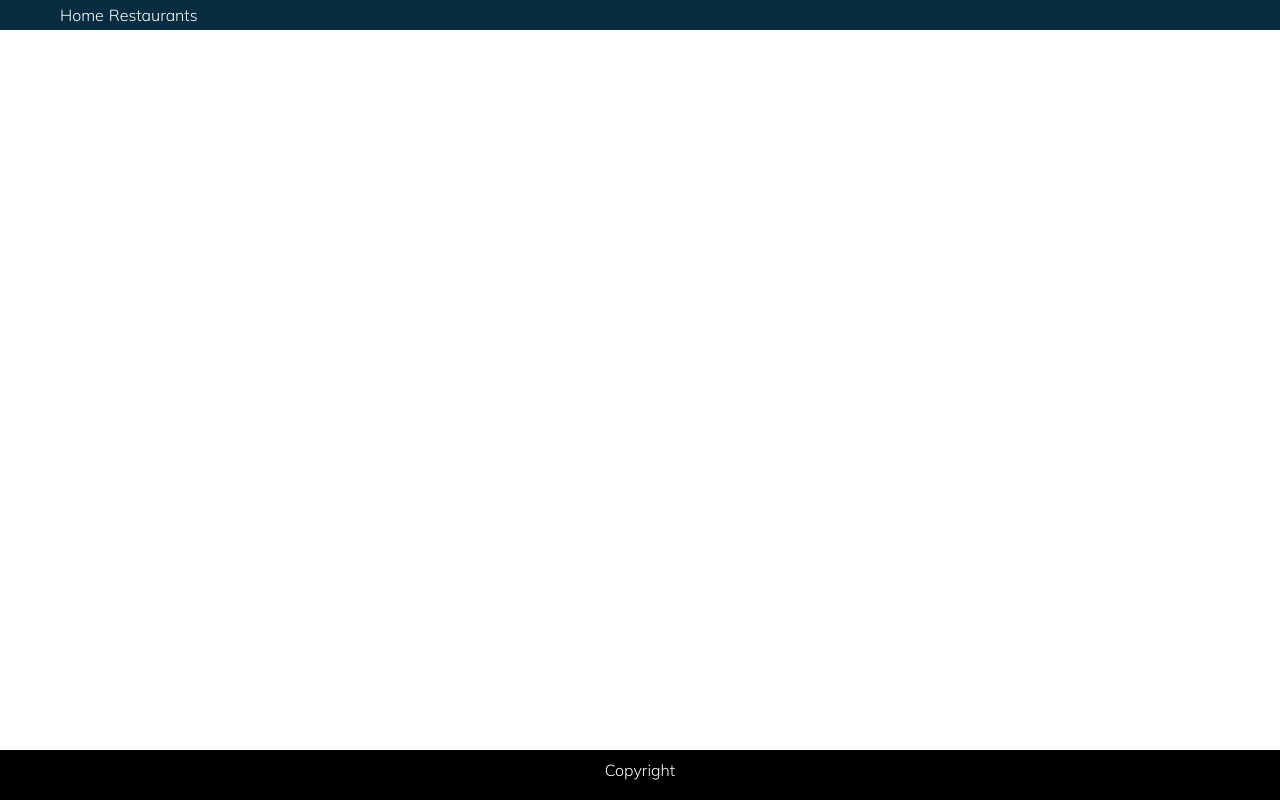
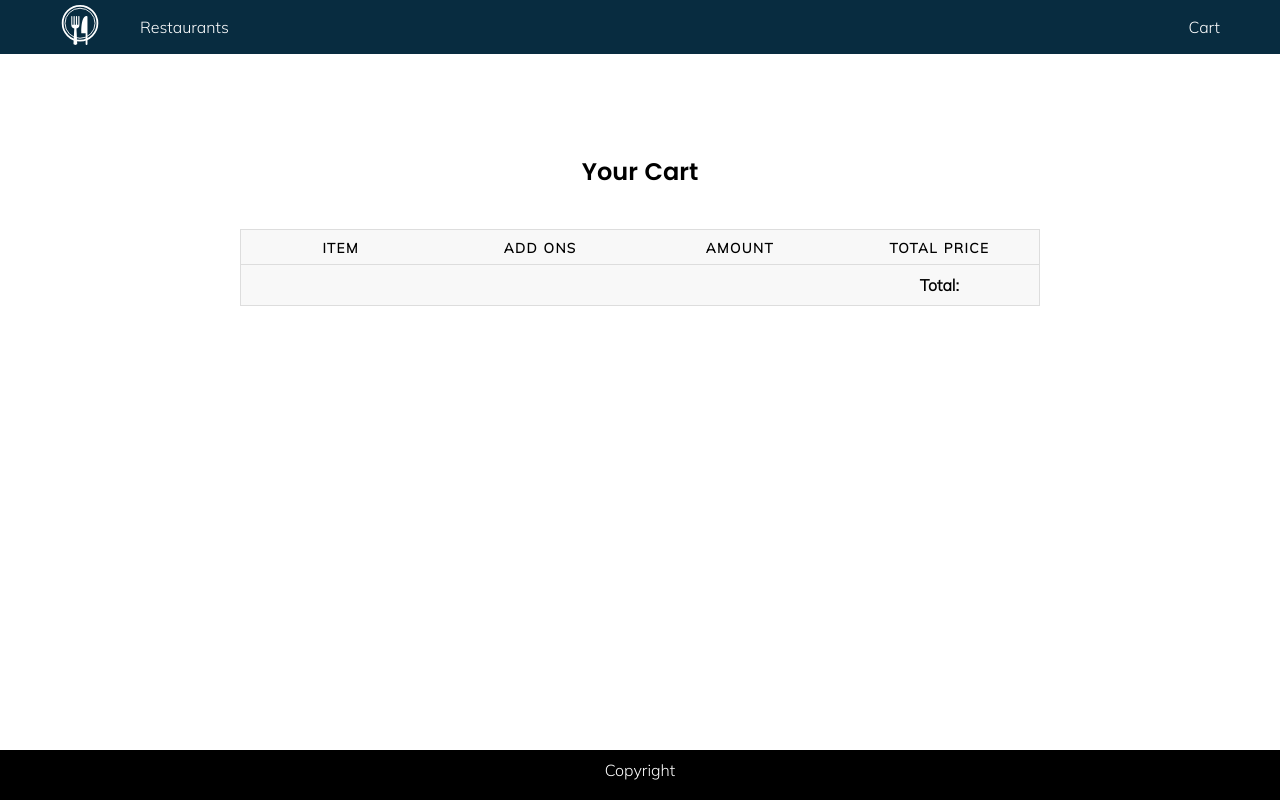
Before and after one commit to ayhanbasmisirli/nuxtfood, a Nuxt app: page /cart in a window 1280 px wide. Built offline with nearby package versions, Linux system fonts and the light colour scheme.

Commit message:
cart added

```diff
--- /dev/null
+++ b/components/AppLogo.vue
@@ -0,0 +1,57 @@
+<template>
+  <svg
+    xmlns="http://www.w3.org/2000/svg"
+    viewBox="0 0 81.5 89.3"
+    width="40"
+    height="40"
+    aria-labelledby="logotitle"
+    role="presentation"
+  >
+    <title id="logotitle">Logo of plate with fork and knife</title>
+    <g id="utensils">
+      <path
+        d="M67.5,79.2V73.4h0V32.6a2,2,0,0,0-2.1-2,6.6,6.6,0,0,0-4.9,2.2c-7.1,7.1-6.9,31.5-6.8,34.3v2h9.7v8.7h0v7.4h0v8.1a2,2,0,0,0,2,2,2,2,0,0,0,2.1-2V79.2Z"
+        transform="translate(-10.1 -6.1)"
+      />
+      <path
+        d="M44.5,90.2,44,82.7h0V79.6h0l-.2-2.2h0V74.3h0l-.9-15.5a8.9,8.9,0,0,0,6.7-8.7V31.8a1.2,1.2,0,0,0-1.2-1.2A1.2,1.2,0,0,0,47,31.8V50.1H44.4V31.8A1.3,1.3,0,0,0,43,30.5a1.3,1.3,0,0,0-1.3,1.3V50.1H39.1V31.8a1.3,1.3,0,0,0-1.4-1.3,1.3,1.3,0,0,0-1.3,1.3V50.1H33.7V31.8a1.1,1.1,0,0,0-1.1-1.2,1.2,1.2,0,0,0-1.2,1.2V50.1a8.9,8.9,0,0,0,6.7,8.7l-.8,13.3L37,77.4h0v3.2h0l-.3,4.1h0l-.4,8.1c0,1.4,3,2.6,4.2,2.6s4.2-1.2,4.2-2.6"
+        transform="translate(-10.1 -6.1)"
+      />
+    </g>
+    <g id="circles">
+      <circle class="cls-1" cx="40.8" cy="40.8" r="33.5" />
+      <circle class="cls-2" cx="40.8" cy="40.8" r="38.8" />
+    </g>
+  </svg>
+</template>
+
+<script>
+export default {}
+</script>
+
+<style lang="scss" scoped>
+#utensils {
+  fill: white;
+}
+
+.cls-1,
+.cls-2 {
+  fill: none;
+  stroke: white;
+  stroke-miterlimit: 10;
+}
+
+.cls-1 {
+  stroke-width: 2px;
+}
+
+.cls-2 {
+  stroke-width: 4px;
+}
+
+@media screen and (max-width: 600px) {
+  #circles {
+    display: none;
+  }
+}
+</style>
--- a/components/AppMenu.vue
+++ b/components/AppMenu.vue
@@ -3,18 +3,28 @@
     <ul>
       <li>
         <nuxt-link exact to="/">
-          Home
+          <AppLogo />
         </nuxt-link>
+      </li>
+      <li>
         <nuxt-link to="/restaurants">
           Restaurants
         </nuxt-link>
       </li>
     </ul>
+    <nuxt-link to="/cart">
+      Cart
+    </nuxt-link>
   </nav>
 </template>
 
 <script>
+import AppLogo from '@/components/AppLogo.vue'
+
 export default {
+  components: {
+    AppLogo
+  }
 
 }
 </script>
--- /dev/null
+++ b/components/AppToast.vue
@@ -0,0 +1,17 @@
+<template>
+  <div>
+    <div class="toast">
+      <slot />
+    </div>
+  </div>
+</template>
+
+<script>
+export default {
+
+}
+</script>
+
+<style lang="scss" scoped>
+
+</style>
--- a/package.json
+++ b/package.json
@@ -14,7 +14,8 @@
   "dependencies": {
     "@nuxtjs/axios": "^5.12.2",
     "core-js": "^3.6.5",
-    "nuxt": "^2.14.6"
+    "nuxt": "^2.14.6",
+    "uuid": "^8.3.1"
   },
   "devDependencies": {
     "@nuxtjs/eslint-config": "^3.1.0",
--- /dev/null
+++ b/pages/cart.vue
@@ -0,0 +1,53 @@
+<template>
+  <main class="cart container">
+    <h2>Your Cart</h2>
+
+    <section>
+      <table>
+        <thead>
+          <tr>
+            <th>Item</th>
+            <th>Add Ons</th>
+            <th>Amount</th>
+            <th>Total Price</th>
+          </tr>
+        </thead>
+        <tbody>
+          <tr v-for="item in cart" :key="item.id">
+            <td>
+              {{ item.item }}
+              <span v-if="item.options">- {{ item.options }}</span>
+            </td>
+            <td>
+              <span v-for="addon in item.addOns" :key="addon" class="comma">{{ addon }}</span>
+            </td>
+            <td>{{ item.count }}</td>
+            <td>{{ item.combinedPrice }}</td>
+          </tr>
+          <tr>
+            <td colspan="3" />
+            <td class="total">
+              Total:
+            </td>
+          </tr>
+        </tbody>
+      </table>
+    </section>
+  </main>
+</template>
+
+<script>
+import { mapState } from 'vuex'
+
+export default {
+  computed: {
+    ...mapState([
+      'cart'
+    ])
+  }
+}
+</script>
+
+<style lang="scss" scoped>
+
+</style>
--- a/pages/items/_id.vue
+++ b/pages/items/_id.vue
@@ -1,19 +1,19 @@
 <template>
-  <div>
   <main class="container">
-      <section
-        class="image"
-        :style="`background: url(/${currentItem.img}) no-repeat center center`"
-      />
+    <section class="image" :style="`background: url(/${currentItem.img}) no-repeat center center`" />
+
     <section class="details">
       <h1>{{ currentItem.item }}</h1>
-        <h3>Price ${{ currentItem.price.toFixed(2) }}</h3>
+
+      <h3>Price: ${{ currentItem.price.toFixed(2) }}</h3>
+
       <div class="quantity">
-          <input type="number" min="1">
-          <button class="primary">
-            Add Chart ${{ currentItem.price.toFixed(2) }}
+        <input v-model="count" type="number" min="1">
+        <button class="primary" @click="addToCart">
+          Add to Cart - ${{ combinedPrice }}
         </button>
       </div>
+
       <fieldset v-if="currentItem.options">
         <legend>
           <h3>Options</h3>
@@ -23,6 +23,7 @@
           <label :for="option">{{ option }}</label>
         </div>
       </fieldset>
+
       <fieldset v-if="currentItem.addOns">
         <legend>
           <h3>Add Ons</h3>
@@ -32,33 +33,47 @@
           <label :for="addon">{{ addon }}</label>
         </div>
       </fieldset>
+
+      <app-toast v-if="cartSubmitted">
+        Order Added!
+        <br>Return to
+        <nuxt-link to="/restaurants">
+          restaurants
+        </nuxt-link>
+      </app-toast>
     </section>
+
     <section class="options">
-        <h3>
-          Description
-        </h3>
+      <h3>Description</h3>
       <p>{{ currentItem.description }}</p>
     </section>
   </main>
-  </div>
 </template>
 
 <script>
 import { mapState } from 'vuex'
+import AppToast from '@/components/AppToast.vue'
+
 export default {
-
+  components: {
+    AppToast
+  },
   data () {
     return {
-      id: this.$route.params.id
-
+      id: this.$route.params.id,
+      count: 1,
+      itemOptions: '',
+      itemAddons: [],
+      itemSizeAndCost: [],
+      cartSubmitted: false
     }
   },
   computed: {
-    ...mapState([
-      'fooddata'
-    ]),
+    ...mapState(['fooddata']),
     currentItem () {
+      // more efficient than forEach because we can break
       let result
+
       for (let i = 0; i < this.fooddata.length; i++) {
         for (let j = 0; j < this.fooddata[i].menu.length; j++) {
           if (this.fooddata[i].menu[j].id === this.id) {
@@ -67,10 +82,28 @@
           }
         }
       }
+
       return result
+    },
+    combinedPrice () {
+      let total = this.count * this.currentItem.price
+      return total.toFixed(2)
+    }
+  },
+  methods: {
+    addToCart () {
+      let formOutput = {
+        item: this.currentItem.item,
+        count: this.count,
+        options: this.itemOptions,
+        addOns: this.itemAddons,
+        combinedPrice: this.combinedPrice
+      }
+
+      this.cartSubmitted = true
+      this.$store.commit('addToCart', formOutput)
     }
   }
-
 }
 </script>
 
@@ -85,6 +118,7 @@
   grid-row-gap: 60px;
   line-height: 2;
 }
+
 .image {
   grid-area: 1 / 1 / 2 / 2;
   background-size: cover;
--- a/store/index.js
+++ b/store/index.js
@@ -1,5 +1,8 @@
+import { v4 as uuidv4 } from 'uuid'
+
 export const state = () => ({
-  fooddata: []
+  fooddata: [],
+  cart: []
 })
 
 // export const getters = {
@@ -11,6 +14,10 @@
 export const mutations = {
   updateFoodData: (state, payload) => {
     state.fooddata = payload
+  },
+  addToCart: (state, formOutput) => {
+    formOutput.id = uuidv4()
+    state.cart.push(formOutput)
   }
 }
 
```
Also changed, not shown: .eslintrc.js, 1 other file (tests, documents, lock files or other folders). Lines whose indentation alone changed are shown as unchanged.
